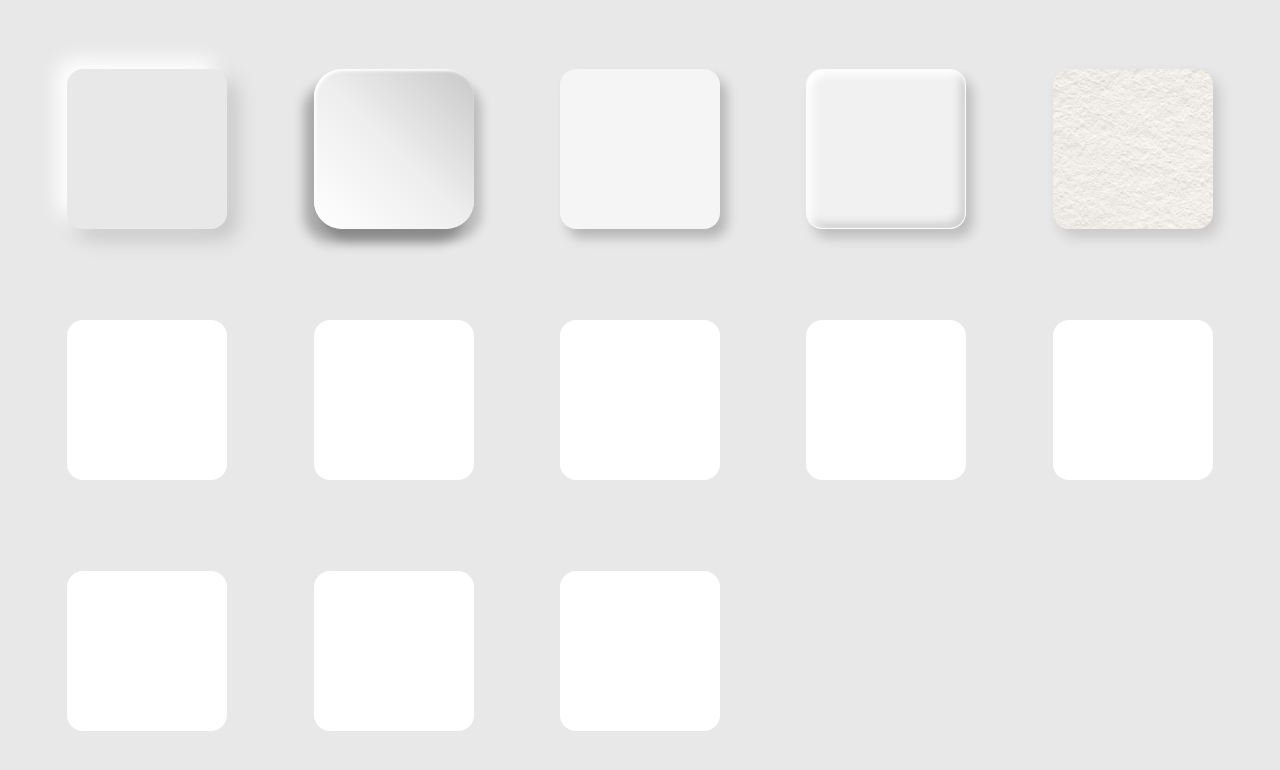
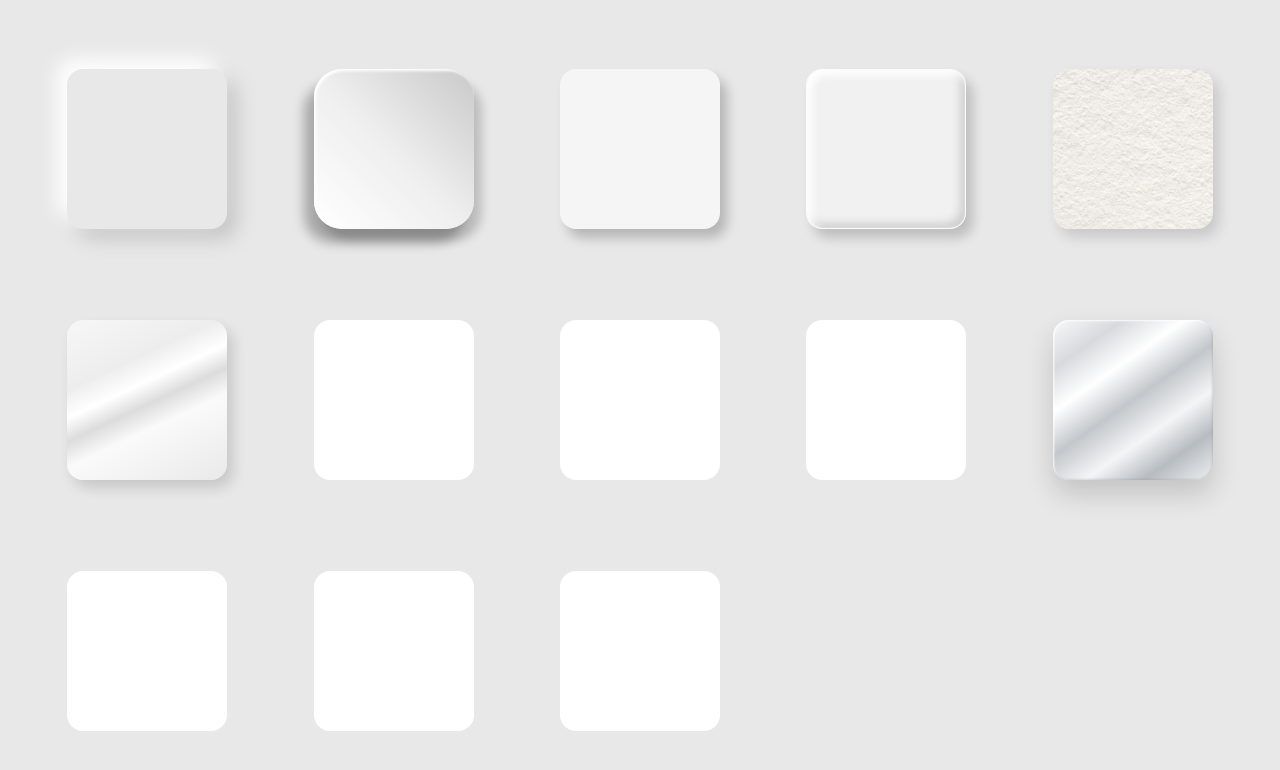
Before and after one commit to im-pira/micro-ui, a React (Vite) app: page /experiments/shapes in a window 1280 px wide. Shown: the top 770 px of the page. Built offline with nearby package versions, Linux system fonts and the light colour scheme; a web font is replaced by a local one.

Commit message:
metallic and satic effect

```diff
--- a/src/experiments/shapes/Shapes.tsx
+++ b/src/experiments/shapes/Shapes.tsx
@@ -20,12 +20,15 @@ export default function Shapes() {
         {/* Texture overlay / paper grain card */}
         <div className="h-40 w-40 rounded-2xl bg-[#f5f4f1] bg-[url('/shapes/paper-texture.png')] bg-cover shadow-[6px_8px_14px_rgba(0,0,0,.14)]" />
 
-        <div className="h-40 w-40 rounded-2xl bg-white" />
+        {/* satin effect */}
+        <div className="h-40 w-40 rounded-2xl bg-[linear-gradient(155deg,#f7f7f7_0%,#ededed_30%,#ffffff_42%,#dcdcdc_52%,#fafafa_63%,#e9e9e9_100%)] shadow-[6px_8px_14px_rgba(0,0,0,.14)]" />
+
         <div className="h-40 w-40 rounded-2xl bg-white" />
         <div className="h-40 w-40 rounded-2xl bg-white" />
         <div className="h-40 w-40 rounded-2xl bg-white" />
 
-        <div className="h-40 w-40 rounded-2xl bg-white" />
+        {/* Brushed metallic / aluminum */}
+        <div className="h-40 w-40 rounded-2xl bg-[linear-gradient(145deg,#f8f9fa_0%,#d7dadd_18%,#ffffff_34%,#c3c7cb_50%,#f4f5f6_67%,#b7bcc1_82%,#eef0f2_100%)] shadow-[0_14px_28px_rgba(0,0,0,.16),inset_1px_1px_2px_rgba(255,255,255,.95),inset_-1px_-1px_2px_rgba(70,80,90,.18)]" />
         <div className="h-40 w-40 rounded-2xl bg-white" />
         <div className="h-40 w-40 rounded-2xl bg-white" />
         <div className="h-40 w-40 rounded-2xl bg-white" />
```
